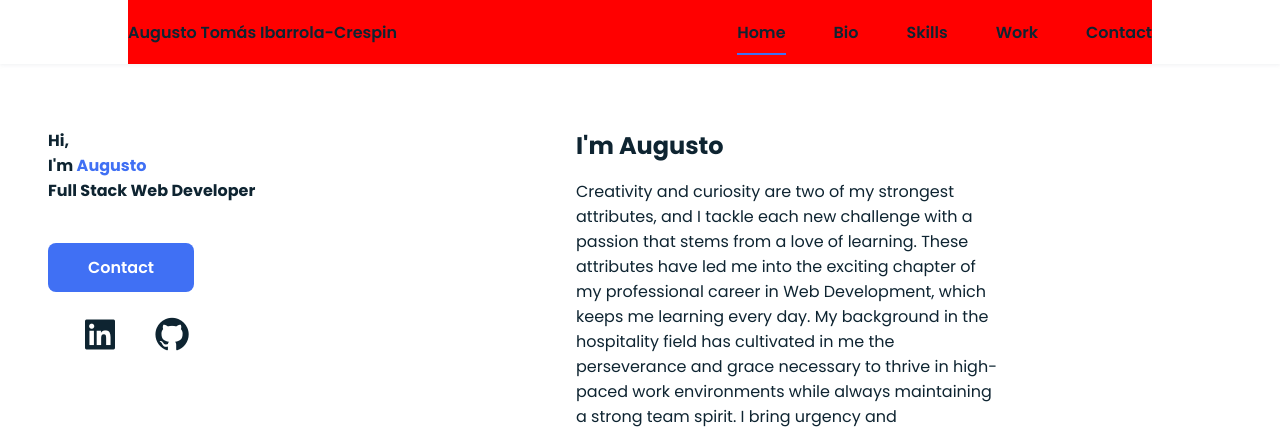
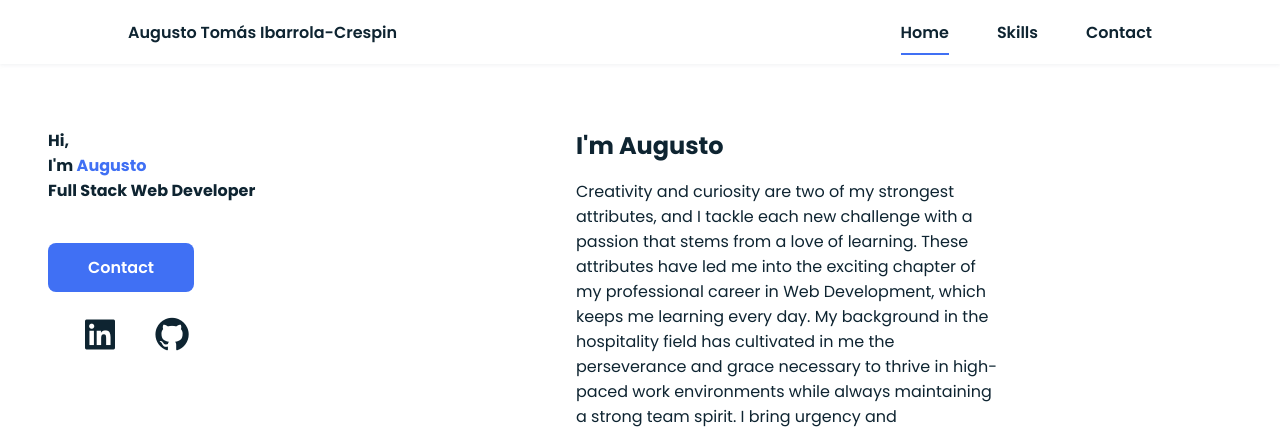
Before and after one commit to augustoibarrola/portfolio-page, a PHP site: page / in a window 1280 px wide. Shown: the top 427 px of the page. Run offline with PHP 8.4, Linux system fonts and the light colour scheme.

Commit message:
removed bio from nav options and commented out work section until able to properly develop

```diff
--- a/assets/css/styles.css
+++ b/assets/css/styles.css
@@ -636,7 +636,6 @@ img{
     }
     .nav{
         height: calc(var(--header-height) + 1rem);
-        background-color: red
     }
     .nav__list{
         display: flex;
--- a/index.html
+++ b/index.html
@@ -21,9 +21,8 @@
                 <div class="nav__menu" id="nav-menu">
                     <ul class="nav__list">
                         <li class="nav__item"><a href="#home"class="nav__link active" >Home</a></li>
-                        <li class="nav__item"><a href="#about"class="nav__link" >Bio</a></li>
                         <li class="nav__item"><a href="#skills"class="nav__link" >Skills</a></li>
-                        <li class="nav__item"><a href="#work"class="nav__link" >Work</a></li>
+                        <!-- <li class="nav__item"><a href="#work"class="nav__link" >Work</a></li> -->
                         <li class="nav__item"><a href="#contact"class="nav__link" >Contact</a></li>
                     </ul>
                 </div>
@@ -212,12 +211,12 @@
                 </div >
             </section>
 
-            <section class="work section" id="work">
+            <!-- <section class="work section" id="work">
                 <h2 class="section-title">Work </h2>
                 <div class="work__img">
                     <!-- <img src="" alt=""> -->
                 </div >
-            </section>
+            </section> -->
 
 
             <section class="contact section" id="contact">
```
